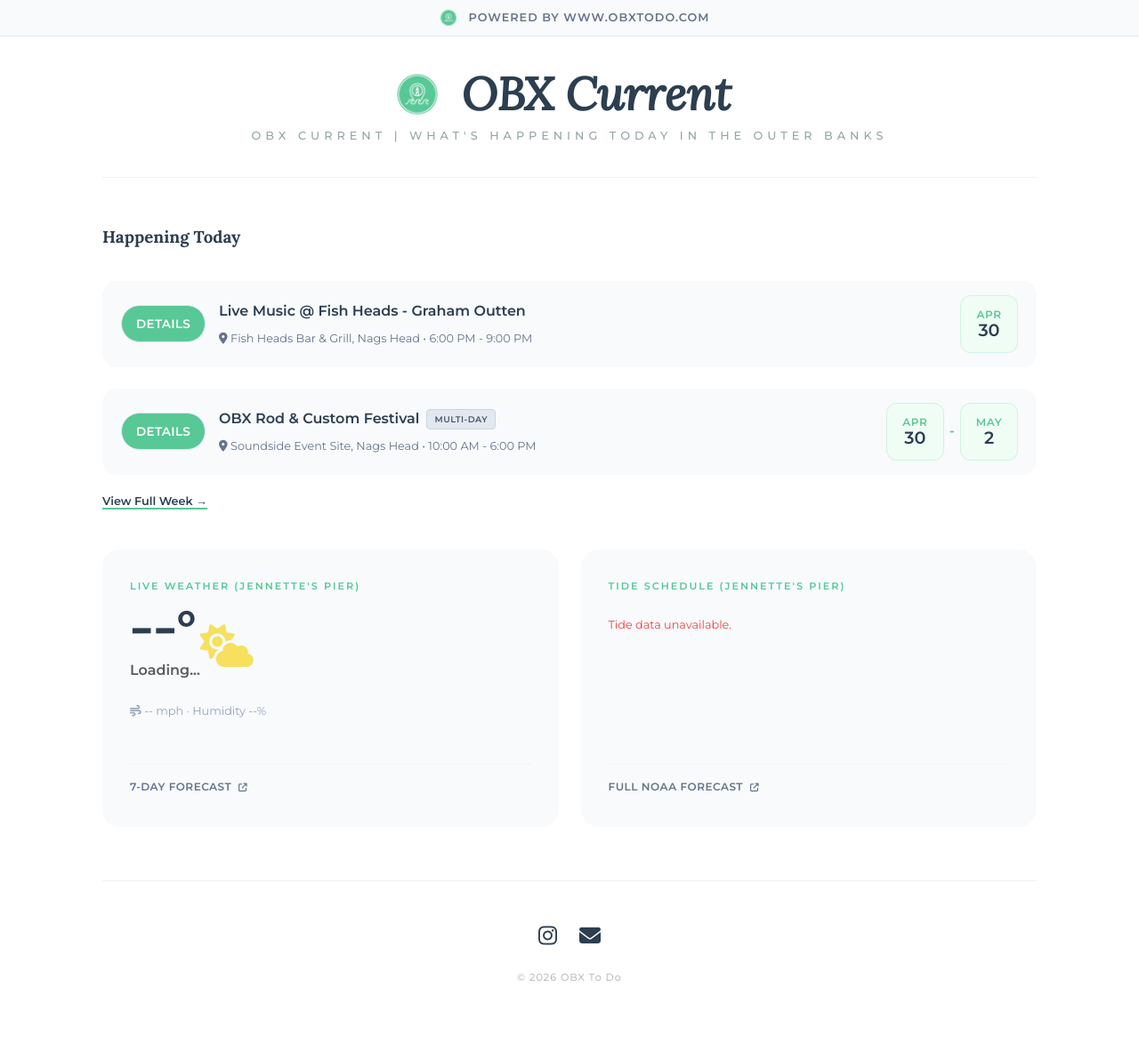
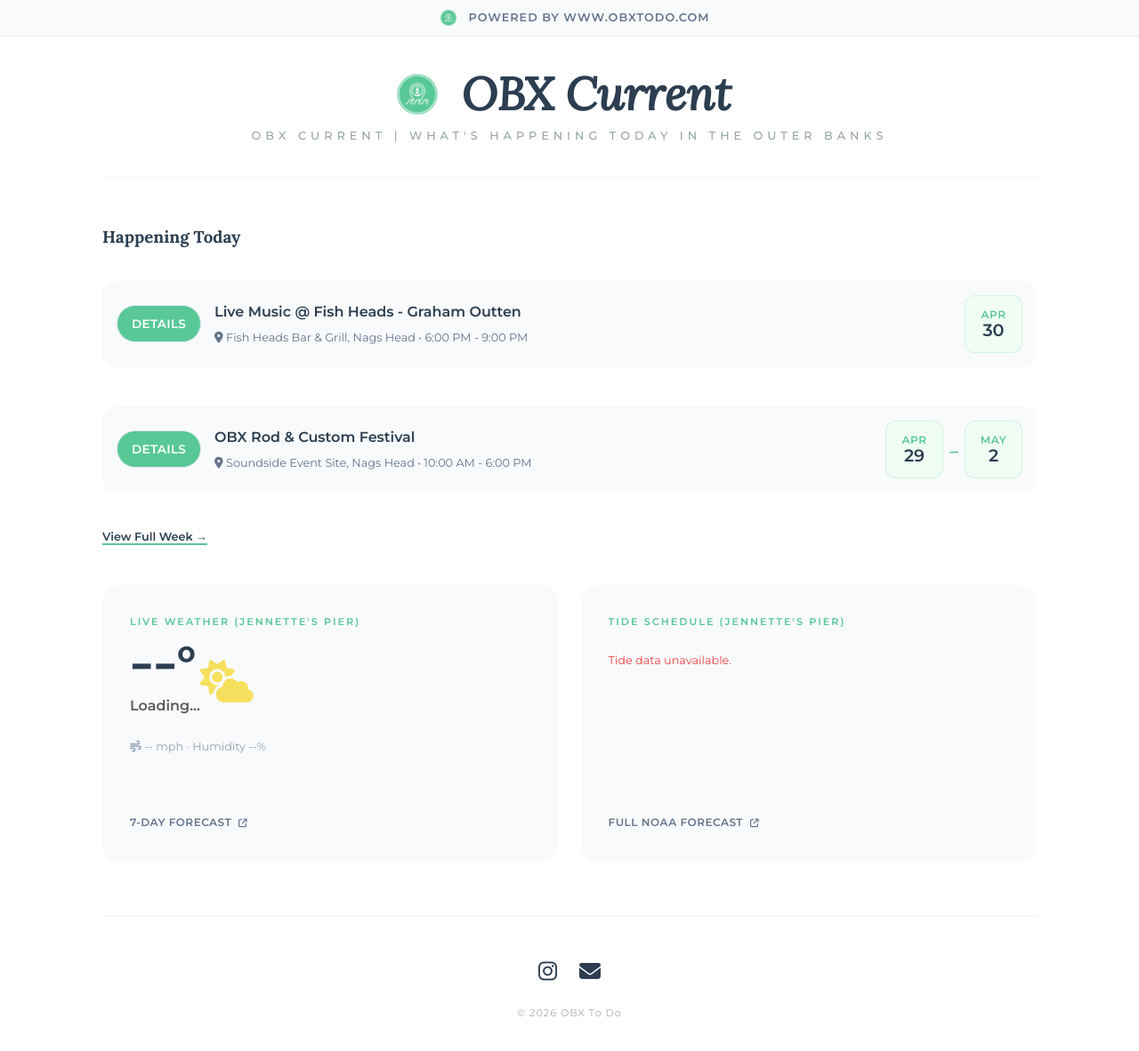
Before and after one commit to obxtodo/obxcurrent.com, a Jekyll site: the page built from index.html, in a window 1280 px wide and 1250 px high. Shown: the top 1182 px of the window at 89% size. Built offline with Jekyll 4.4.1, drawn with Linux system fonts in a browser that asks for light colours.

Commit message:
java updates

```diff
--- a/_data/events.yml
+++ b/_data/events.yml
@@ -203,7 +203,7 @@
   category: "live-music"
 
 - name: "OBX Rod & Custom Festival"
-  date: 2026-04-30
+  date: 2026-04-29
   end_date: 2026-05-02
   time: "10:00 AM - 6:00 PM"
   location: "Soundside Event Site, Nags Head"
--- a/_layouts/default.html
+++ b/_layouts/default.html
@@ -118,29 +118,6 @@
 
 
 
-.btn-sm {
-  background: #58C896;
-  color: white !important;
-  padding: 5px 15px;
-  border-radius: 20px;
-  text-decoration: none;
-  font-size: 0.8rem;
-  font-weight: 600;
-  margin-left: auto; /* Pushes button to the far right */
-}
-/* The Button - Minimalist */
-.btn-sm {
-  background: #f1f5f9;
-  color: #475569 !important;
-  padding: 6px 14px;
-  border-radius: 8px;
-  font-size: 0.75rem;
-  font-weight: 700;
-  text-transform: uppercase;
-  letter-spacing: 0.02em;
-  transition: all 0.2s ease;
-  border: 1px solid #e2e8f0;
-}
 
 
 /* Individual Event Card - Dashboard Style */
@@ -182,22 +159,6 @@
 
 
 
-
-/* The Action Button */
-.btn-sm {
-  background: #58C896;
-  color: white !important;
-  padding: 0.5rem 1rem;
-  border-radius: 99px;
-  font-size: 0.85rem;
-  font-weight: 600;
-  text-decoration: none;
-  transition: background 0.2s;
-}
-
-.btn-sm:hover {
-  background: #46a37a;
-}
 
 .network-bar {
   background: #f8fafc; /* Light subtle grey */
@@ -696,12 +657,6 @@
 }
 
 
-
-.event-card:hover .btn-sm {
-  background: #58C896;
-  color: white !important;
-  border-color: #58C896;
-}
 /* Optional: Add a subtle style to the card to show it's a "Long" event */
 .event-card.multi-day {
   border-left-style: double;
@@ -760,6 +715,51 @@
   font-size: 0.8rem !important;
   color: #64748b !important;
   margin: 0 !important;
+}
+
+
+/* The Date Badge */
+.date-badge {
+  display: flex;
+  flex-direction: column;
+  align-items: center;
+  justify-content: center;
+  background: #f0fdf4; /* Very light mint background */
+  color: #2d3748;
+  padding: 0.75rem;
+  border-radius: 8px;
+  min-width: 70px;
+  margin-right: 1.5rem;
+}
+
+.date-badge .month {
+  text-transform: uppercase;
+  font-size: 0.75rem;
+  font-weight: 700;
+  letter-spacing: 0.05em;
+}
+
+.date-badge .day {
+  font-size: 1.5rem;
+  font-weight: 800;
+  line-height: 1;
+}
+
+/* Event Content */
+.event-info {
+  flex-grow: 1;
+}
+
+.event-info h4 {
+  margin: 0 0 0.25rem 0;
+  font-size: 1.2rem;
+  color: #1a202c;
+}
+
+.event-info p {
+  margin: 0;
+  font-size: 0.9rem;
+  color: #718096;
 }
 
 
@@ -806,50 +806,6 @@
   background: #46a37a;
 }
 
-/* The Date Badge */
-.date-badge {
-  display: flex;
-  flex-direction: column;
-  align-items: center;
-  justify-content: center;
-  background: #f0fdf4; /* Very light mint background */
-  color: #2d3748;
-  padding: 0.75rem;
-  border-radius: 8px;
-  min-width: 70px;
-  margin-right: 1.5rem;
-}
-
-.date-badge .month {
-  text-transform: uppercase;
-  font-size: 0.75rem;
-  font-weight: 700;
-  letter-spacing: 0.05em;
-}
-
-.date-badge .day {
-  font-size: 1.5rem;
-  font-weight: 800;
-  line-height: 1;
-}
-
-/* Event Content */
-.event-info {
-  flex-grow: 1;
-}
-
-.event-info h4 {
-  margin: 0 0 0.25rem 0;
-  font-size: 1.2rem;
-  color: #1a202c;
-}
-
-.event-info p {
-  margin: 0;
-  font-size: 0.9rem;
-  color: #718096;
-}
-
 
 @media (max-width: 600px) {
   .event-card {
@@ -873,7 +829,8 @@
     margin-bottom: 1rem;
   }
 
-  .btn-sm {
+    .btn-sm {
+      order: 3;
     display: block; /* Makes it a full-width block */
     width: 100%;
     text-align: center;
@@ -1464,6 +1421,127 @@
 
     img { max-width: 100%; height: auto; display: block; }
 
+/* Mobile Adjustments for Event Cards */
+@media (max-width: 600px) {
+  .event-card {
+    flex-direction: column !important;
+    align-items: flex-start !important; /* Align everything to the left */
+    gap: 0px !important;
+  }
+
+  .date-container {
+    order: 1; /* Move Dates to the top */
+    justify-content: flex-start !important; /* Align badges to the far left */
+    width: 100%;
+  }
+
+  .event-info {
+    order: 2; /* Move Info to the middle */
+    text-align: left;
+    width: 100%;
+  }
+
+  .event-info h4 {
+    text-align: left !important;
+  }
+
+
+
+
+}
+/* The Dash Container */
+.event-dash-wrapper {
+  display: flex;
+  align-items: center;
+  justify-content: center;
+  width: 24px;
+  height: 45px; /* Matches the height of your date-badge */
+}
+
+.event-dash {
+  font-weight: 800;
+  color: #58C896;
+  font-size: 1.2rem;
+  line-height: 1;
+  transform: translateY(-3px); /* Final micro-nudge for mobile alignment */
+
+  margin-top: 10px; /* Aligns dash visually with the 'Day' numbers on desktop */
+}
+
+/* Mobile Reset */
+@media (max-width: 600px) {
+  .event-dash-wrapper {
+    height: auto; /* Allow it to collapse to content size on mobile */
+    align-self: center;
+  }
+
+  .event-dash {
+    margin-top: 0; /* Reset desktop offset for the vertical mobile stack */
+    transform: translateY(-6px); /* Final micro-nudge for mobile alignment */
+  }
+}
+
+
+/* Mobile Adjustments for Event Cards */
+@media (max-width: 600px) {
+  .event-card {
+    flex-direction: column !important;
+    align-items: flex-start !important; /* Align everything to the left */
+    gap: 0px !important;
+  }
+
+  .date-container {
+    order: 1; /* Move Dates to the top */
+    justify-content: flex-start !important; /* Align badges to the far left */
+    width: 100%;
+  }
+
+  .event-info {
+    order: 2; /* Move Info to the middle */
+    text-align: left;
+    width: 100%;
+  }
+
+  .event-info h4 {
+    text-align: left !important;
+  }
+
+
+
+
+}
+/* The Dash Container */
+.event-dash-wrapper {
+  display: flex;
+  align-items: center;
+  justify-content: center;
+  width: 24px;
+  height: 45px; /* Matches the height of your date-badge */
+}
+
+.event-dash {
+  font-weight: 800;
+  color: #58C896;
+  font-size: 1.2rem;
+  line-height: 1;
+  transform: translateY(-3px); /* Final micro-nudge for mobile alignment */
+
+  margin-top: 10px; /* Aligns dash visually with the 'Day' numbers on desktop */
+}
+
+/* Mobile Reset */
+@media (max-width: 600px) {
+  .event-dash-wrapper {
+    height: auto; /* Allow it to collapse to content size on mobile */
+    align-self: center;
+  }
+
+  .event-dash {
+    margin-top: 0; /* Reset desktop offset for the vertical mobile stack */
+    transform: translateY(-6px); /* Final micro-nudge for mobile alignment */
+  }
+}
+
   </style>
 </head>
 <body>
--- a/index.html
+++ b/index.html
@@ -242,7 +242,6 @@
     if (!container || !dataElement) return;
 
     const events = JSON.parse(dataElement.textContent);
-
     const now = new Date();
     const offset = now.getTimezoneOffset() * 60000;
     const todayStr = (new Date(now - offset)).toISOString().slice(0, 10);
@@ -262,51 +260,48 @@
             };
 
             const startParts = formatDate(event.start);
+            const endParts = formatDate(event.end);
             const isMultiDay = event.start !== event.end;
 
+           // Date Badges (Top on Mobile)
 container.innerHTML += `
-              <div class="event-card" style="display: flex; align-items: center; justify-content: space-between; gap: 15px;">
-
+  <div class="event-card" style="display: flex; align-items: center; justify-content: space-between; gap: 15px; margin-bottom: 20px; padding: 15px;">
                      <a href="${event.link}" class="btn-sm" target="_blank" style="flex-shrink: 0;">Details</a>
 
     <div class="event-info" style="flex-grow: 1; min-width: 0;">
-                  <div class="title-row" style="display: flex; align-items: center; gap: 8px; flex-wrap: wrap;">
-                    <h4 style="margin: 0;">${event.name}</h4>
-                    ${isMultiDay ? '<span class="multi-day-tag">Multi-Day</span>' : ''}
+      <h4 style="margin: 0; font-size: 1.1rem; text-align: left;">${event.name}</h4>
+      <p class="location-time" style="margin: 4px 0 0 0; font-size: 0.85rem; color: #64748b; text-align: left;">
+        <i class="fa-solid fa-location-dot"></i> ${event.location} • ${event.time}
+      </p>
+
     </div>
 
-                  <p class="location-time" style="margin: 4px 0 0 0;">
-                    <i class="fa-solid fa-location-dot"></i> ${event.location} • ${event.time}
-                  </p>
-                </div>
-
-                <div class="date-container" style="display: flex; align-items: center; justify-content: flex-end; flex-shrink: 0; min-width: 60px;">
+    <div class="date-container" style="display: flex; align-items: center; justify-content: center; flex-shrink: 0;">
       <div class="date-badge" style="margin-right: 0 !important;">
         <span class="month">${startParts.month}</span>
         <span class="day">${startParts.day}</span>
       </div>
 
 ${isMultiDay ? `
-                    <span style="font-weight: 800; color: #58C896; margin: 0 6px;">-</span>
+  <div class="event-dash-wrapper">
+    <span class="event-dash">–</span>
+  </div>
+
   <div class="date-badge" style="margin-right: 0 !important;">
     <span class="month">${formatDate(event.end).month}</span>
     <span class="day">${formatDate(event.end).day}</span>
   </div>
 ` : ''}
     </div>
+
+
+
   </div>`;
         });
     } else {
-        container.innerHTML = `
-            <div class="event-card" style="justify-content: center; padding: 25px; text-align: center; border: 1px dashed #cbd5e1; background: transparent;">
-                <div class="event-info">
-                    <h4 style="color: #64748b !important; margin-bottom: 8px !important;">No events scheduled for today</h4>
-                    <p class="location-time">Check back later for updates or view upcoming events on <a href="https://www.obxtodo.com/events" target="_blank" style="color: #58C896; text-decoration: none; font-weight: 600;">www.obxtodo.com/events</a></p>
-                </div>
-            </div>`;
+        // ... (Keep existing "No events" fallback)
     }
 }
-
     renderTodayEvents();
 
     // 4. Load initial Central OBX data on page load
```
Also changed, not shown: other parts of index.html (+1 -2 lines). Lines whose indentation alone changed are shown as unchanged.
